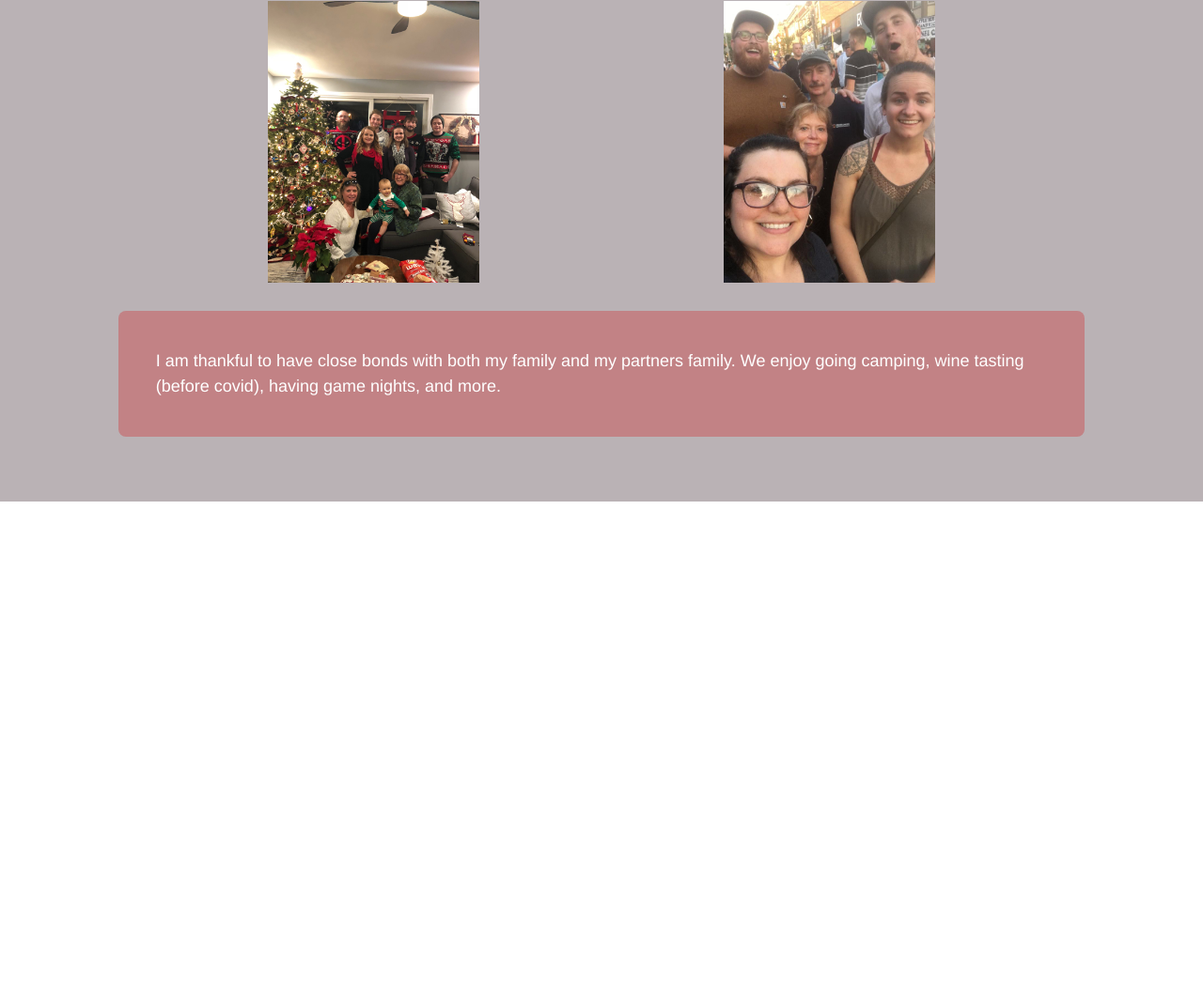
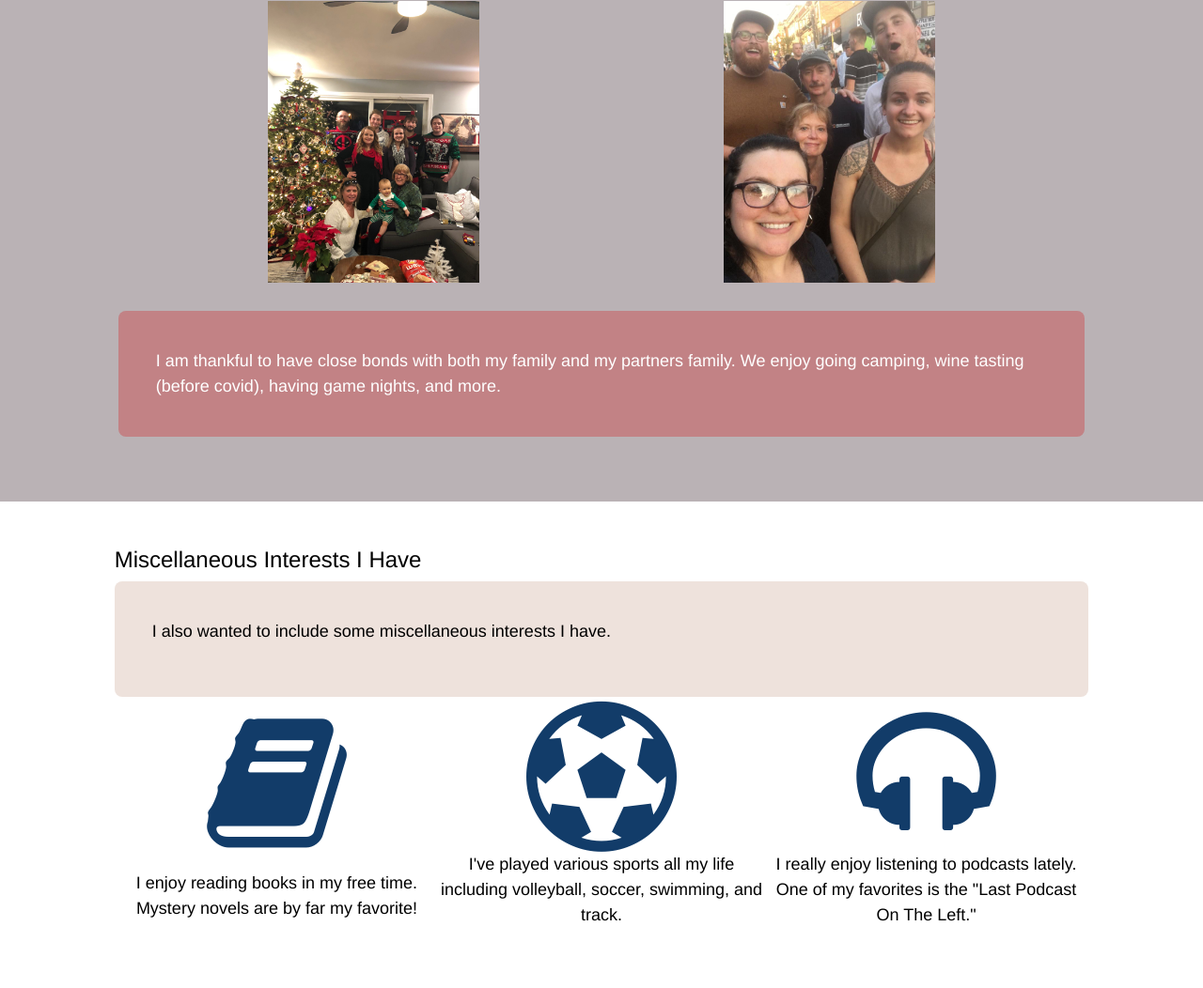
Before and after one commit to arealjones/arealjones.github.io, a plain HTML site: page Project1/interests/index.html in a window 1280 px wide. Shown: the part 2511-3563 px from the top of the page at 94% size. Before the commit the page ends 3045 px from the top, so only its background shows below. Drawn offline with nearby package versions, Linux system fonts and the light colour scheme.

Commit message:
I believe I am done with the coding portion of the project. I will do the write up, double check everything, and submit tomorrow.

```diff
--- a/Project1/contact/styles.css
+++ b/Project1/contact/styles.css
@@ -1,5 +1,5 @@
 .grey-contact-container {
-    height: 200px;
+    height: 220px;
     background-color: #BAB2B5;
     border-radius: 70px;
 }
--- a/Project1/interests/index.html
+++ b/Project1/interests/index.html
@@ -192,6 +192,33 @@
                 </div>
                 <div class="col-sm-1"></div>
             </div>
+            <!-- Row 7 -->
+            <div class="row py-5">
+                <div class="col-sm-1"></div>
+                <div class="col-sm-10">
+                    <div class="grid-container">
+                        <div class="main-header">
+                            <h4>Miscellaneous Interests I Have</h4>
+                        </div>
+                        <div class="main-text white-container">
+                            <p class="paragraph-padding">I also wanted to include some miscellaneous interests I have.</p>
+                        </div>
+                        <div class="main-left-box grid-col-boxes text-center">
+                            <i class="fa fa-book interest-icon" aria-hidden="true"></i>
+                            <p>I enjoy reading books in my free time. Mystery novels are by far my favorite!</p>
+                        </div>
+                        <div class="main-middle-box grid-col-boxes text-center">
+                            <i class="fa fa-soccer-ball-o interest-icon" aria-hidden="true"></i>
+                            <p>I've played various sports all my life including volleyball, soccer, swimming, and track.</p>
+                        </div>
+                        <div class="main-right-box grid-col-boxes text-center">
+                            <i class="fa fa-headphones interest-icon" aria-hidden="true"></i>
+                            <p>I really enjoy listening to podcasts lately. One of my favorites is the "Last Podcast On The Left."</p>
+                        </div>
+                    </div>
+                </div>
+                <div class="col-sm-1"></div>
+            </div>
         </div>
     </body>
 </html>
--- a/Project1/interests/styles.css
+++ b/Project1/interests/styles.css
@@ -1,6 +1,6 @@
 .horizontal-img {
-    height: 400px;
-    width: 500px;
+    height: 300px;
+    width: 450px;
 }
 
 .vertical-img {
@@ -56,6 +56,50 @@
     padding-top: 55%;
 }
 
+/* Grid Box */
+.grid-container {
+    display: grid;
+    grid-template-rows: 0fr 1fr 2fr;
+    grid-template-columns: 1fr 1fr 1fr;
+    grid-template-areas:
+        "header header header"
+        "misc-text misc-text misc-text"
+        "left-box middle-box right-box"
+    ;
+}
+.main-header {
+    grid-area: header;
+    display: flex;
+}
+
+.main-text {
+    grid-area: misc-text;
+}
+
+.grid-col-boxes {
+    display: flex;
+    flex-wrap: wrap;
+    justify-content: center;
+    align-items: center;
+}
+
+.main-left-box {
+    grid-area: left-box;
+}
+
+.main-middle-box {
+    grid-area: middle-box;
+}
+
+.main-right-box {
+    grid-area: right-box;
+}
+
+.interest-icon {
+    font-size: 160px;
+    color: var(--main-custom-blue);
+}
+
 @media (max-width:1319px) {
     .horizontal-img, .vertical-img {
         margin-bottom: 20px;
@@ -72,3 +116,15 @@
         height: 250px;
     }
 }
+
+@media (max-width:850px) {
+    .interest-icon {
+        font-size: 110px;
+    }
+}
+
+@media (max-width:500px) {
+    .interest-icon {
+        font-size: 90px;
+    }
+}
```
Also changed, not shown: Project1/index.html (+2 -2 lines).
